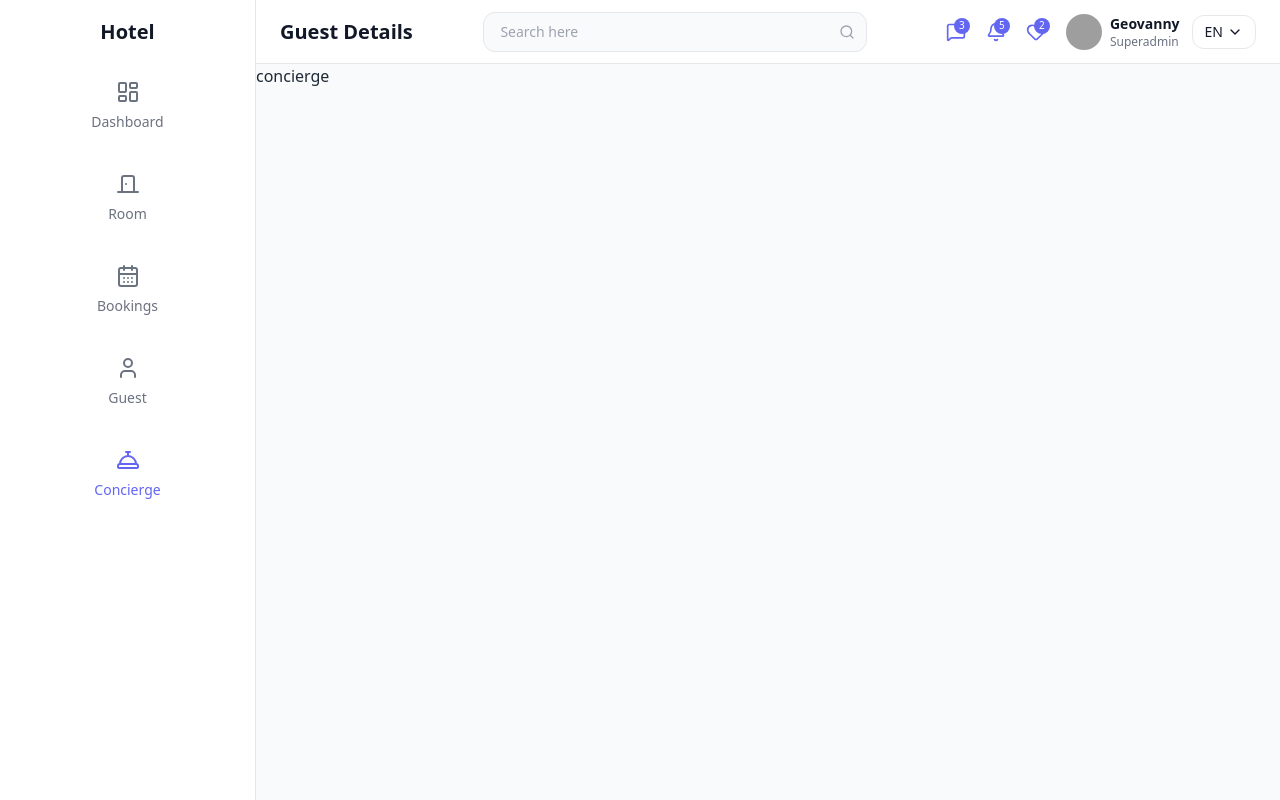
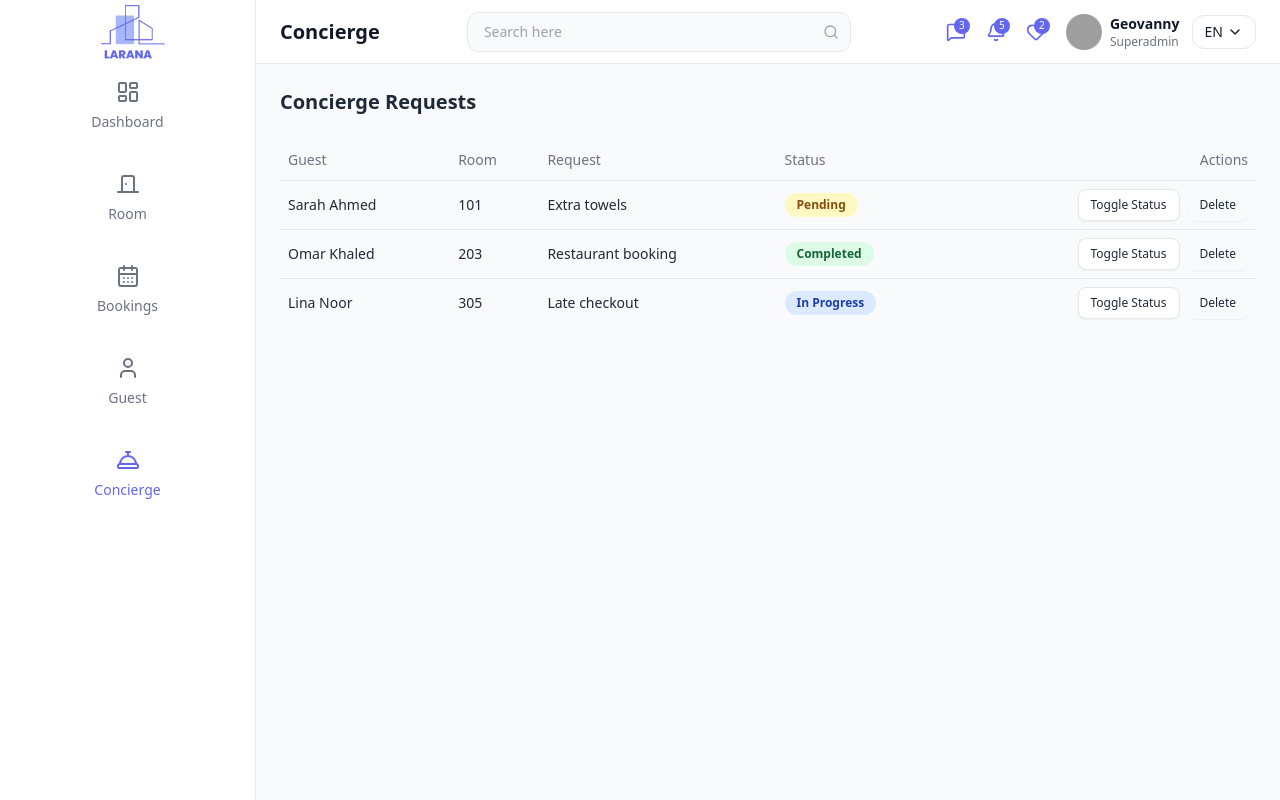
Before and after one commit to Yaman-designer/Hotel-Booking-Dashboard, a Next.js app: page /concierge in a window 1280 px wide. Built offline with nearby package versions, Linux system fonts and the light colour scheme; grey boxes are pictures that could not be loaded.

Commit message:
بقي تحسينات بالصفحات ورح ابدأبالترجمة

```diff
--- a/app/concierge/page.js
+++ b/app/concierge/page.js
@@ -1,7 +1,174 @@
-export default function concierge() {
+"use client";
+
+import { useState } from "react";
+import {
+  Table,
+  TableBody,
+  TableCell,
+  TableHead,
+  TableHeader,
+  TableRow,
+} from "@/components/ui/table";
+
+import { Button } from "@/components/ui/button";
+import { Badge } from "@/components/ui/badge";
+
+import {
+  AlertDialog,
+  AlertDialogTrigger,
+  AlertDialogContent,
+  AlertDialogHeader,
+  AlertDialogTitle,
+  AlertDialogDescription,
+  AlertDialogFooter,
+  AlertDialogCancel,
+  AlertDialogAction,
+} from "@/components/ui/alert-dialog";
+
+export default function ConciergeRequests() {
+  const initialRequests = [
+    {
+      id: 1,
+      guest: "Sarah Ahmed",
+      room: "101",
+      request: "Extra towels",
+      status: "Pending",
+    },
+    {
+      id: 2,
+      guest: "Omar Khaled",
+      room: "203",
+      request: "Restaurant booking",
+      status: "Completed",
+    },
+    {
+      id: 3,
+      guest: "Lina Noor",
+      room: "305",
+      request: "Late checkout",
+      status: "In Progress",
+    },
+  ];
+
+  const [requests, setRequests] = useState(initialRequests);
+  const [deleteId, setDeleteId] = useState(null);
+  const [showDeleteDialog, setShowDeleteDialog] = useState(false);
+
+  // تغيير الحالة بتسلسل دائري
+  const toggleStatus = (id) => {
+    setRequests((prev) =>
+      prev.map((r) =>
+        r.id === id
+          ? {
+              ...r,
+              status:
+                r.status === "Pending"
+                  ? "Completed"
+                  : r.status === "Completed"
+                  ? "In Progress"
+                  : "Pending",
+            }
+          : r
+      )
+    );
+  };
+
+  // حذف طلب بناءً على id
+  const confirmDelete = () => {
+    setRequests((prev) => prev.filter((r) => r.id !== deleteId));
+    setDeleteId(null);
+    setShowDeleteDialog(false);
+  };
+
   return (
-    <div>
-      <h1>concierge</h1>
+    <div className="p-6">
+      <h1 className="text-xl font-bold mb-6">Concierge Requests</h1>
+
+      <Table>
+        <TableHeader>
+          <TableRow>
+            <TableHead>Guest</TableHead>
+            <TableHead>Room</TableHead>
+            <TableHead>Request</TableHead>
+            <TableHead>Status</TableHead>
+            <TableHead className="text-right">Actions</TableHead>
+          </TableRow>
+        </TableHeader>
+
+        <TableBody>
+          {requests.map((req) => (
+            <TableRow key={req.id} className="hover:bg-gray-50">
+              <TableCell>{req.guest}</TableCell>
+              <TableCell>{req.room}</TableCell>
+              <TableCell>{req.request}</TableCell>
+              <TableCell>
+                <StatusBadge status={req.status} />
+              </TableCell>
+              <TableCell className="text-right space-x-2">
+                <Button
+                  size="sm"
+                  variant="outline"
+                  onClick={() => toggleStatus(req.id)}
+                >
+                  Toggle Status
+                </Button>
+
+                {/* زر الحذف مع AlertDialog */}
+                <AlertDialog open={showDeleteDialog && deleteId === req.id} onOpenChange={setShowDeleteDialog}>
+                  <AlertDialogTrigger asChild>
+                    <Button
+                      size="sm"
+                      variant="destructive"
+                      onClick={() => {
+                        setDeleteId(req.id);
+                        setShowDeleteDialog(true);
+                      }}
+                    >
+                      Delete
+                    </Button>
+                  </AlertDialogTrigger>
+
+                  <AlertDialogContent>
+                    <AlertDialogHeader>
+                      <AlertDialogTitle>Confirm Delete</AlertDialogTitle>
+                      <AlertDialogDescription>
+                        هل أنت متأكد من حذف طلب الكونسييرج هذا؟ لا يمكن التراجع عن هذا الإجراء.
+                      </AlertDialogDescription>
+                    </AlertDialogHeader>
+
+                    <AlertDialogFooter>
+                      <AlertDialogCancel>إلغاء</AlertDialogCancel>
+                      <AlertDialogAction
+                        className="bg-red-600 hover:bg-red-700"
+                        onClick={confirmDelete}
+                      >
+                        حذف
+                      </AlertDialogAction>
+                    </AlertDialogFooter>
+                  </AlertDialogContent>
+                </AlertDialog>
+              </TableCell>
+            </TableRow>
+          ))}
+        </TableBody>
+      </Table>
     </div>
   );
 }
+
+// كومبوننت Badge لحالة الطلب مع ألوان حسب الحالة
+function StatusBadge({ status }) {
+  const colors = {
+    Pending: "bg-yellow-100 text-yellow-800",
+    Completed: "bg-green-100 text-green-800",
+    "In Progress": "bg-blue-100 text-blue-800",
+  };
+
+  return (
+    <span
+      className={`inline-block px-3 py-1 rounded-full text-xs font-semibold ${colors[status] || "bg-gray-100 text-gray-800"}`}
+    >
+      {status}
+    </span>
+  );
+}
--- a/components/layout/Navbar.jsx
+++ b/components/layout/Navbar.jsx
@@ -1,3 +1,6 @@
+"use client";
+
+import { usePathname } from "next/navigation";
 import {
   MessageSquare,
   Bell,
@@ -8,11 +11,22 @@ import {
 } from "lucide-react";
 import { Avatar, AvatarImage, AvatarFallback } from "@/components/ui/avatar";
 
+const pathTitles = {
+  "/": "Dashboard",
+  "/room": "Room",
+  "/bookings": "Bookings",
+  "/guest": "Guest",
+  "/concierge": "Concierge",
+};
+
 export default function Navbar({ onMenuClick }) {
+  const pathname = usePathname();
+
+  const Title = pathTitles[pathname] || "Page";
+
   return (
     <header className="w-full h-16 bg-white border-b">
       <div className="flex h-full items-center justify-between px-4 lg:px-6">
-
         {/* Left */}
         <div className="flex items-center gap-3">
           {/* Menu Button - Mobile */}
@@ -20,9 +34,7 @@ export default function Navbar({ onMenuClick }) {
             <Menu className="w-6 h-6" />
           </button>
 
-          <h1 className="text-lg lg:text-xl font-bold text-gray-900">
-            Guest Details
-          </h1>
+          <h1 className="text-lg lg:text-xl font-bold text-gray-900">{Title}</h1>
         </div>
 
         {/* Search - Desktop only */}
@@ -37,12 +49,11 @@ export default function Navbar({ onMenuClick }) {
 
         {/* Right */}
         <div className="flex items-center gap-3">
-
           {/* Icons - Desktop only */}
           <div className="hidden lg:flex items-center gap-1">
             <IconButton icon={MessageSquare} count={3} />
             <IconButton icon={Bell} count={5} />
-            <IconButton icon={Heart} count={2}   fill="CurrentColor"  />
+            <IconButton icon={Heart} count={2} fill="CurrentColor" />
           </div>
 
           {/* Profile */}
--- a/components/layout/Sidebar.jsx
+++ b/components/layout/Sidebar.jsx
@@ -42,7 +42,7 @@ export default function Sidebar({ open, setopen }) {
       </div>
 
       <div className="h-16 flex items-center justify-center text-xl font-bold  text-gray-900">
-        Hotel
+       <img src="/larana.png" alt="Logo" className="w-40 h-40 mt-2"/>
       </div>
 
       <nav className="flex flex-col gap-2 px-3">
--- a/tailwind.config.mjs
+++ b/tailwind.config.mjs
@@ -76,4 +76,7 @@ export default {  // ← غيّر هون من module.exports
     },
   },
   plugins: [],
+    corePlugins: {
+    preflight: true,
+  },
 };
```
Also changed, not shown: package.json (+6 -3 lines), public/Almas Grand Hotel.png (added), public/larana.png (added).
